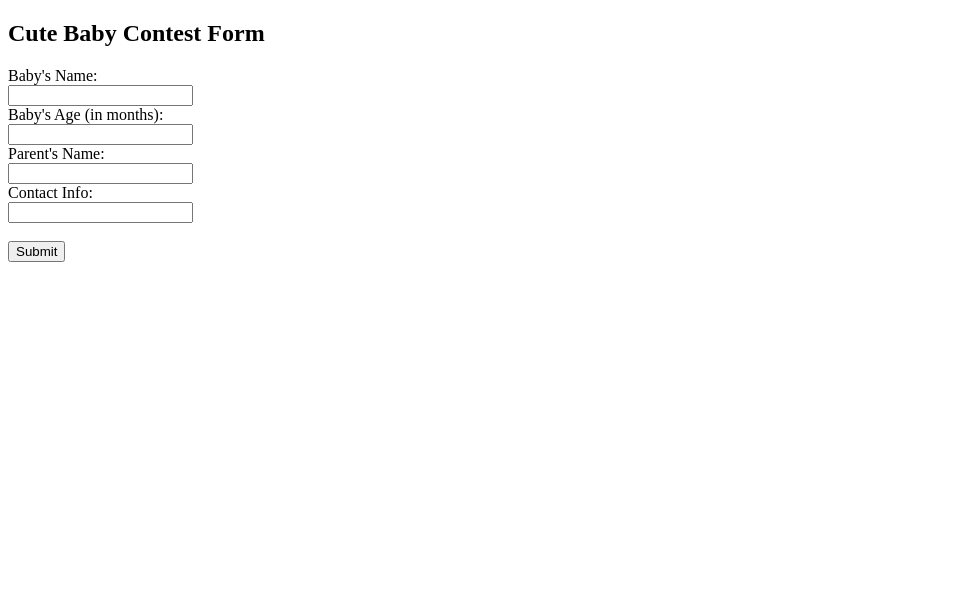
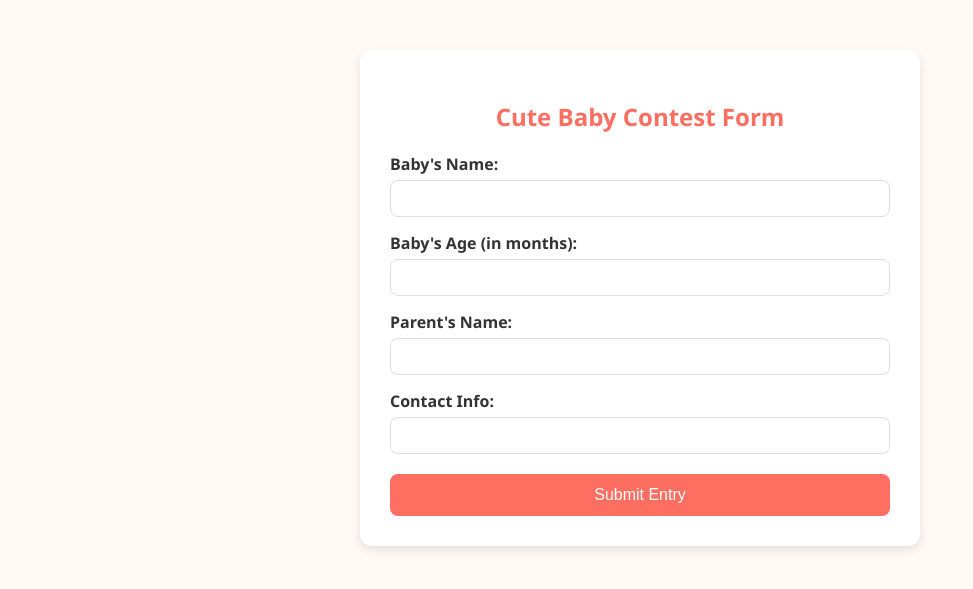
Before and after one commit to adeepthinarayan/python_ec2_s3, a Flask app: page / in a window 1280 px wide. Shown: the top 589 px of the page, without its empty margins (0-973 px from the left). Run offline with Flask 3, Linux system fonts and the light colour scheme.

Commit message:
Added all files

```diff
--- a/templates/form.html
+++ b/templates/form.html
@@ -1,37 +1,120 @@
-<!-- templates/form.html -->
 <!DOCTYPE html>
-<html>
+<html lang="en">
   <head>
+    <meta charset="UTF-8" />
     <title>Cute Baby Contest</title>
+    <style>
+      body {
+        font-family: "Segoe UI", Tahoma, Geneva, Verdana, sans-serif;
+        background: #fef9f4;
+        color: #333;
+        margin: 0;
+        padding: 0;
+      }
+
+      .container {
+        max-width: 500px;
+        background: #fff;
+        padding: 30px;
+        margin: 50px auto;
+        border-radius: 12px;
+        box-shadow: 0 4px 10px rgba(0, 0, 0, 0.1);
+      }
+
+      h2 {
+        text-align: center;
+        color: #ff6f61;
+      }
+
+      label {
+        display: block;
+        margin-top: 15px;
+        font-weight: bold;
+      }
+
+      input[type="text"],
+      input[type="number"] {
+        width: 100%;
+        padding: 10px;
+        margin-top: 5px;
+        border: 1px solid #ddd;
+        border-radius: 8px;
+        box-sizing: border-box;
+      }
+
+      input[type="submit"] {
+        background-color: #ff6f61;
+        color: white;
+        padding: 12px 20px;
+        border: none;
+        border-radius: 8px;
+        cursor: pointer;
+        margin-top: 20px;
+        width: 100%;
+        font-size: 16px;
+      }
+
+      input[type="submit"]:hover {
+        background-color: #ff3b2e;
+      }
+
+      .thank-you {
+        text-align: center;
+        background-color: #e6ffe6;
+        border: 1px solid #b3ffb3;
+        padding: 20px;
+        border-radius: 12px;
+        margin-top: 20px;
+      }
+
+      ul {
+        list-style: none;
+        padding-left: 0;
+      }
+
+      ul li {
+        margin-bottom: 8px;
+      }
+
+      @media (max-width: 600px) {
+        .container {
+          margin: 20px;
+          padding: 20px;
+        }
+      }
+    </style>
   </head>
   <body>
+    <div class="container">
       <h2>Cute Baby Contest Form</h2>
+
       {% if submitted %}
-    <p>
-      <strong>Thank you, {{ parent_name }}!</strong> Your baby's entry has been
-      received.
-    </p>
+      <div class="thank-you">
+        <p><strong>Thank you, {{ parent_name }}!</strong></p>
+        <p>Your baby's entry has been received 💖</p>
         <ul>
-      <li>Baby Name: {{ baby_name }}</li>
-      <li>Baby Age: {{ baby_age }}</li>
-      <li>Contact: {{ contact }}</li>
+          <li><strong>Baby Name:</strong> {{ baby_name }}</li>
+          <li><strong>Baby Age:</strong> {{ baby_age }} months</li>
+          <li><strong>Contact:</strong> {{ contact }}</li>
         </ul>
+      </div>
       {% else %}
       <form method="POST">
-      <label for="baby_name">Baby's Name:</label><br />
-      <input type="text" name="baby_name" required /><br />
+        <label for="baby_name">Baby's Name:</label>
+        <input type="text" name="baby_name" required />
 
-      <label for="baby_age">Baby's Age (in months):</label><br />
-      <input type="number" name="baby_age" required /><br />
+        <label for="baby_age">Baby's Age (in months):</label>
+        <input type="number" name="baby_age" required />
 
-      <label for="parent_name">Parent's Name:</label><br />
-      <input type="text" name="parent_name" required /><br />
+        <label for="parent_name">Parent's Name:</label>
+        <input type="text" name="parent_name" required />
 
-      <label for="contact">Contact Info:</label><br />
-      <input type="text" name="contact" required /><br /><br />
+        <label for="contact">Contact Info:</label>
+        <input type="text" name="contact" required />
 
-      <input type="submit" value="Submit" />
+        <input type="submit" value="Submit Entry" />
       </form>
       {% endif %}
+    </div>
   </body>
 </html>
```
Lines whose indentation alone changed are shown as unchanged.
